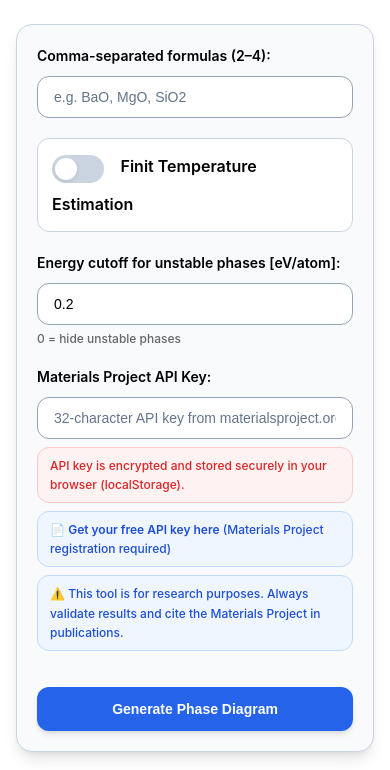
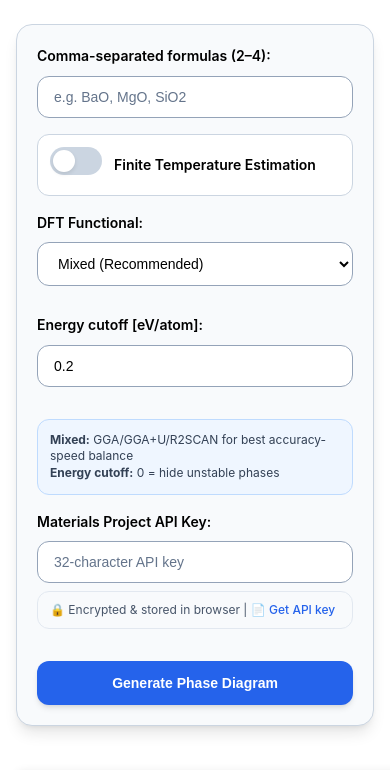
Before and after one commit to ToshihiroIguchi/PhaseNavigator, a FastAPI app: page / in a window 390 px wide; the page is wider, and only the part inside the window is pictured. Shown: the part 131-901 px from the top of that part. Run offline with FastAPI, Linux system fonts and the light colour scheme; some libraries are stand-ins or nearby versions.

Commit message:
feat: implement DFT functional selection with optimized UI
- Add support for GGA_GGA_U_R2SCAN, R2SCAN, and GGA_GGA_U functionals
- Set GGA_GGA_U_R2SCAN as default for best accuracy-speed balance
- Implement compact two-column layout for parameters
- Update Materials Project API integration with thermo_types
- Optimize UI spacing and responsiveness
- Add functional parameter validation and error handling

🤖 Generated with [Claude Code](https://claude.ai/code)

Co-Authored-By: Claude <noreply@anthropic.com>

```diff
--- a/app/main.py
+++ b/app/main.py
@@ -54,6 +54,7 @@ def diagram(
     formulas: str = Form(...),
     temp: str = Form("0"),  # 文字列として受け取り
     e_cut: float = Form(0.2),  # デフォルト値を0.2に設定
+    functional: str = Form("GGA_GGA_U_R2SCAN"),  # デフォルト汎関数
 ):
     # 温度値の変換処理
     try:
@@ -71,6 +72,7 @@ def diagram(
             "formulas": ",".join(chems),
             "temp": temp_int,
             "e_cut": e_cut,
+            "functional": functional,
         },
     )
 
@@ -79,6 +81,7 @@ class DiagramRequest(BaseModel):
     f: List[str]
     temp: int
     e_cut: float
+    functional: str
 
 
 @app.post("/diagram/raw", response_class=JSONResponse)
@@ -91,6 +94,7 @@ def diagram_raw(
     print(f"  📊 Formulas: {payload.f}")
     print(f"  🌡️ Temperature: {payload.temp}")
     print(f"  ⚡ E_cut: {payload.e_cut}")
+    print(f"  🔬 Functional: {payload.functional}")
     print(f"  🔑 API key length: {len(x_api_key)}")
     print(f"  🌐 Client IP: {ip}")
 
@@ -99,7 +103,7 @@ def diagram_raw(
 
     try:
         return make_phase_diagram_plotly(
-            payload.f, payload.temp, x_api_key, ip, e_cut=payload.e_cut
+            payload.f, payload.temp, x_api_key, ip, e_cut=payload.e_cut, functional=payload.functional
         )
     except Exception as e:
         print(f"❌ Error in make_phase_diagram_plotly: {str(e)}")
--- a/templates/index.html
+++ b/templates/index.html
@@ -89,7 +89,50 @@
     }
 
     .form-group {
-      margin-bottom: 1.25rem;
+      margin-bottom: 1rem;
+    }
+
+    .form-row {
+      display: flex;
+      gap: 1rem;
+      margin-bottom: 1rem;
+    }
+
+    .form-group-half {
+      flex: 1;
+      margin-bottom: 0;
+    }
+
+    .info-compact {
+      background: var(--primary-50);
+      border: 1px solid var(--primary-200);
+      border-radius: var(--radius);
+      padding: 0.75rem;
+      font-size: 0.75rem;
+      color: var(--gray-700);
+      margin-bottom: 1rem;
+      line-height: 1.4;
+    }
+
+    .api-info {
+      font-size: 0.75rem;
+      color: var(--gray-600);
+      margin-top: 0.5rem;
+      padding: 0.5rem 0.75rem;
+      background: var(--gray-50);
+      border-radius: var(--radius);
+      border: 1px solid var(--gray-200);
+    }
+
+    .api-info a {
+      color: var(--primary-600);
+      text-decoration: none;
+      font-weight: 500;
+    }
+
+    .api-info a:hover {
+      color: var(--primary-700);
+      text-decoration: underline;
     }
 
     label {
@@ -102,7 +145,8 @@
 
     input[type="text"],
     input[type="number"],
-    input[type="password"] {
+    input[type="password"],
+    select {
       width: 100%;
       padding: 0.75rem 1rem;
       border: 1px solid var(--gray-400);
@@ -133,11 +177,14 @@
     }
 
     .toggle-container {
-      margin: 1.25rem 0;
-      padding: 0.875rem;
+      margin: 1rem 0;
+      padding: 0.75rem;
       background: #ffffff;
       border-radius: var(--radius);
       border: 1px solid var(--gray-300);
+      display: flex;
+      align-items: center;
+      gap: 0.75rem;
     }
 
     .toggle-switch {
@@ -187,15 +234,14 @@
     }
 
     .toggle-label {
-      margin-left: 12px;
-      vertical-align: middle;
       font-weight: 600;
       color: #000000;
+      font-size: 0.875rem;
     }
 
     .temperature-controls {
-      margin-top: 0.875rem;
-      padding: 1.25rem;
+      margin-top: 0.75rem;
+      padding: 1rem;
       background: var(--primary-50);
       border-radius: var(--radius);
       border: 1px solid var(--primary-300);
@@ -251,7 +297,7 @@
       cursor: pointer;
       transition: all 0.2s ease;
       width: 100%;
-      margin-top: 1.25rem;
+      margin-top: 1rem;
       box-shadow: var(--shadow);
     }
 
@@ -461,6 +507,11 @@
         height: 50vh;
       }
 
+      .form-row {
+        flex-direction: column;
+        gap: 0.75rem;
+      }
+
       .slider-container {
         flex-direction: column;
         gap: 0.5rem;
@@ -601,7 +652,7 @@
           <input type="checkbox" id="temp-toggle" name="temp_toggle">
           <span class="slider"></span>
         </label>
-        <span class="toggle-label">Finit Temperature Estimation</span>
+        <span class="toggle-label">Finite Temperature Estimation</span>
       </div>
 
       <div id="temp-controls" class="temperature-controls">
@@ -616,20 +667,35 @@
 
       <input type="hidden" id="final-temp" name="temp" value="0">
 
-      <div class="form-group">
-        <label for="e_cut">Energy cutoff for unstable phases [eV/atom]:</label>
-        <input id="e_cut" type="number" name="e_cut" min="0" step="0.01"
-               value="0.2" required />
-        <small class="warn">0 = hide unstable phases</small>
+      <div class="form-row">
+        <div class="form-group form-group-half">
+          <label for="functional">DFT Functional:</label>
+          <select id="functional" name="functional" required>
+            <option value="GGA_GGA_U_R2SCAN" selected>Mixed (Recommended)</option>
+            <option value="R2SCAN">R2SCAN only</option>
+            <option value="GGA_GGA_U">GGA/GGA+U only</option>
+          </select>
+        </div>
+
+        <div class="form-group form-group-half">
+          <label for="e_cut">Energy cutoff [eV/atom]:</label>
+          <input id="e_cut" type="number" name="e_cut" min="0" step="0.01"
+                 value="0.2" required />
+        </div>
+      </div>
+
+      <div class="info-compact">
+        <strong>Mixed:</strong> GGA/GGA+U/R2SCAN for best accuracy-speed balance<br>
+        <strong>Energy cutoff:</strong> 0 = hide unstable phases
       </div>
 
       <div class="form-group">
         <label for="api-key-input">Materials Project API Key:</label>
         <input id="api-key-input" type="password" name="api_key"
-               placeholder="32-character API key from materialsproject.org" autocomplete="off" required />
-        <p class="warn">API key is encrypted and stored securely in your browser (localStorage).</p>
-        <p class="info">📄 <a href="https://next-gen.materialsproject.org/api" target="_blank" rel="noopener noreferrer">Get your free API key here</a> (Materials Project registration required)</p>
-        <p class="info">⚠️ This tool is for research purposes. Always validate results and cite the Materials Project in publications.</p>
+               placeholder="32-character API key" autocomplete="off" required />
+        <div class="api-info">
+          🔒 Encrypted & stored in browser | 📄 <a href="https://next-gen.materialsproject.org/api" target="_blank">Get API key</a>
+        </div>
       </div>
 
       <button type="button" id="submit-btn">
@@ -674,6 +740,7 @@
       plotDiv: document.getElementById('plot'),
       formulasInput: document.getElementById('formulas'),
       eCutInput: document.getElementById('e_cut'),
+      functionalSelect: document.getElementById('functional'),
       submitBtn: document.getElementById('submit-btn')
     };
 
@@ -893,8 +960,8 @@
     }
 
     // 状態図生成関数
-    async function generatePhaseDiagram(formulas, temp, e_cut, api_key) {
-      console.log('Generating phase diagram with:', { formulas, temp, e_cut });
+    async function generatePhaseDiagram(formulas, temp, e_cut, functional, api_key) {
+      console.log('Generating phase diagram with:', { formulas, temp, e_cut, functional });
 
       try {
         setLoadingState(true);
@@ -929,7 +996,8 @@
         const requestData = {
           f: formulas,
           temp: tempNumber,
-          e_cut: eCutNumber
+          e_cut: eCutNumber,
+          functional: functional
         };
 
         console.log('🚀 Sending request to /diagram/raw');
@@ -1215,6 +1283,7 @@
 
       const temp = elements.finalTempInput.value;
       const e_cut = elements.eCutInput.value;
+      const functional = elements.functionalSelect.value;
       const api_key = elements.apiInput.value.trim();
 
       console.log('📋 Form data collected:');
@@ -1223,9 +1292,10 @@
       console.log('  🧪 Formulas count:', formulas.length);
       console.log('  🌡️ Temperature:', temp, '(type:', typeof temp, ')');
       console.log('  ⚡ E_cut:', e_cut, '(type:', typeof e_cut, ')');
+      console.log('  🔬 Functional:', functional, '(type:', typeof functional, ')');
       console.log('  🔑 API key length:', api_key.length);
 
-      await generatePhaseDiagram(formulas, temp, e_cut, api_key);
+      await generatePhaseDiagram(formulas, temp, e_cut, functional, api_key);
     });
 
     // フォーム送信を完全に阻止
@@ -1266,7 +1336,7 @@
 
     // ページ読み込み時に状態図生成が必要な場合
     {% if formulas %}
-    setTimeout(() => {
+    setTimeout(function() {
       console.log('Initial page load with formulas');
       elements.pdForm.dispatchEvent(new Event('submit'));
     }, 100);
```
Also changed, not shown: app/utils.py (+17 -4 lines).
